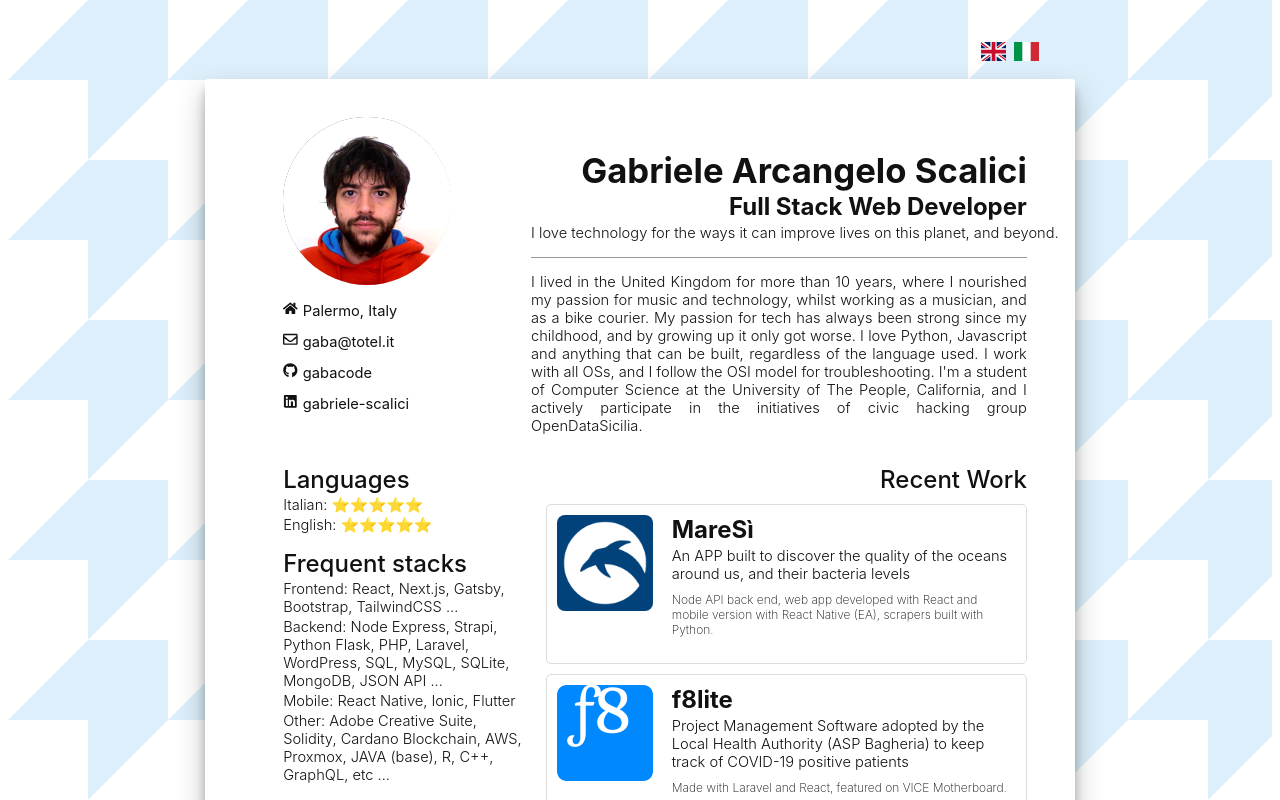
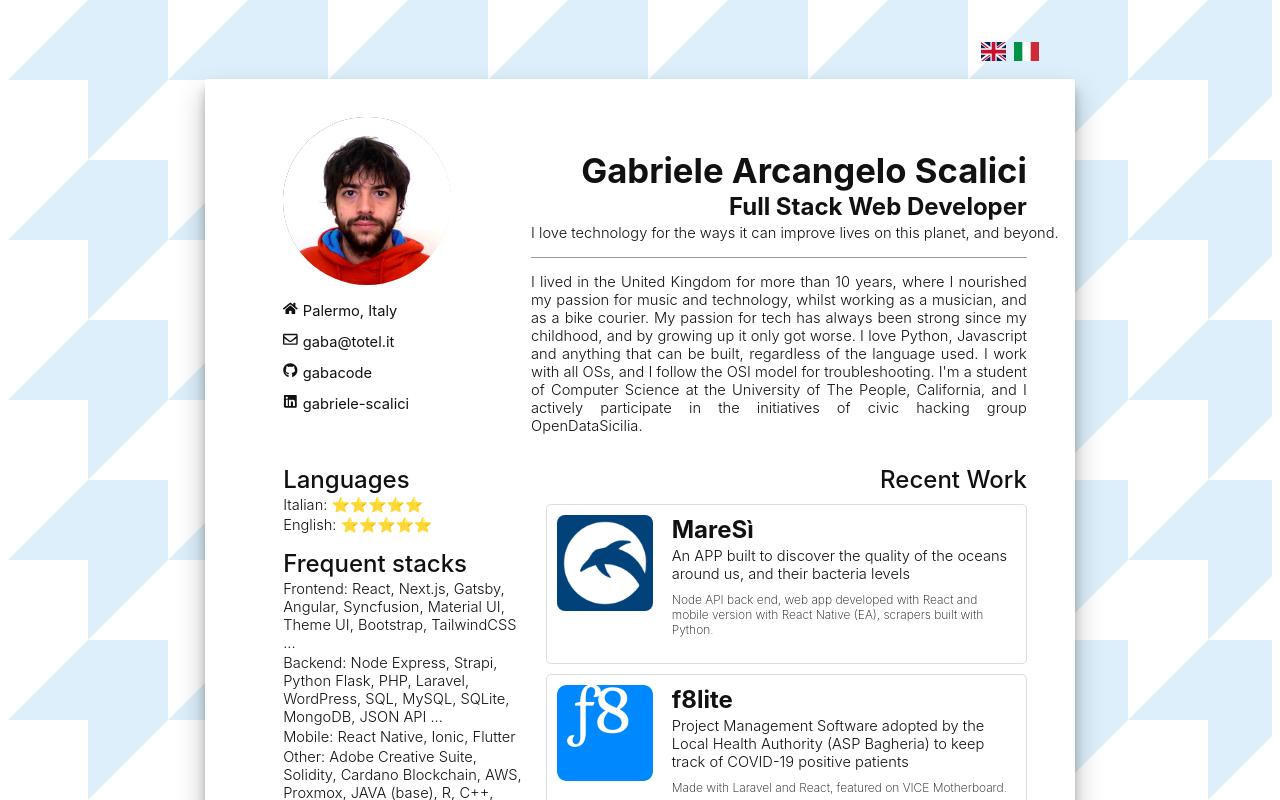
Before and after one commit to gabacode/about-me, a React (Create React App) app: page / in a window 1280 px wide. Shown: the top 800 px of the page. Built offline with nearby package versions, Linux system fonts and the light colour scheme.

Commit message:
update stack

```diff
--- a/src/assets/data.js
+++ b/src/assets/data.js
@@ -65,7 +65,8 @@ const data = [
         values: [
           {
             name: 'Frontend',
-            value: 'React, Next.js, Gatsby, Bootstrap, TailwindCSS ...',
+            value:
+              'React, Next.js, Gatsby, Angular, Syncfusion, Material UI, Theme UI, Bootstrap, TailwindCSS ...',
           },
           {
             name: 'Backend',
@@ -189,7 +190,8 @@ const data = [
         values: [
           {
             name: 'Frontend',
-            value: 'React, Next.js, Gatsby, Bootstrap, TailwindCSS ...',
+            value:
+              'React, Next.js, Gatsby, Angular, Syncfusion, Material UI, Theme UI, Bootstrap, TailwindCSS ...',
           },
           {
             name: 'Backend',
```
